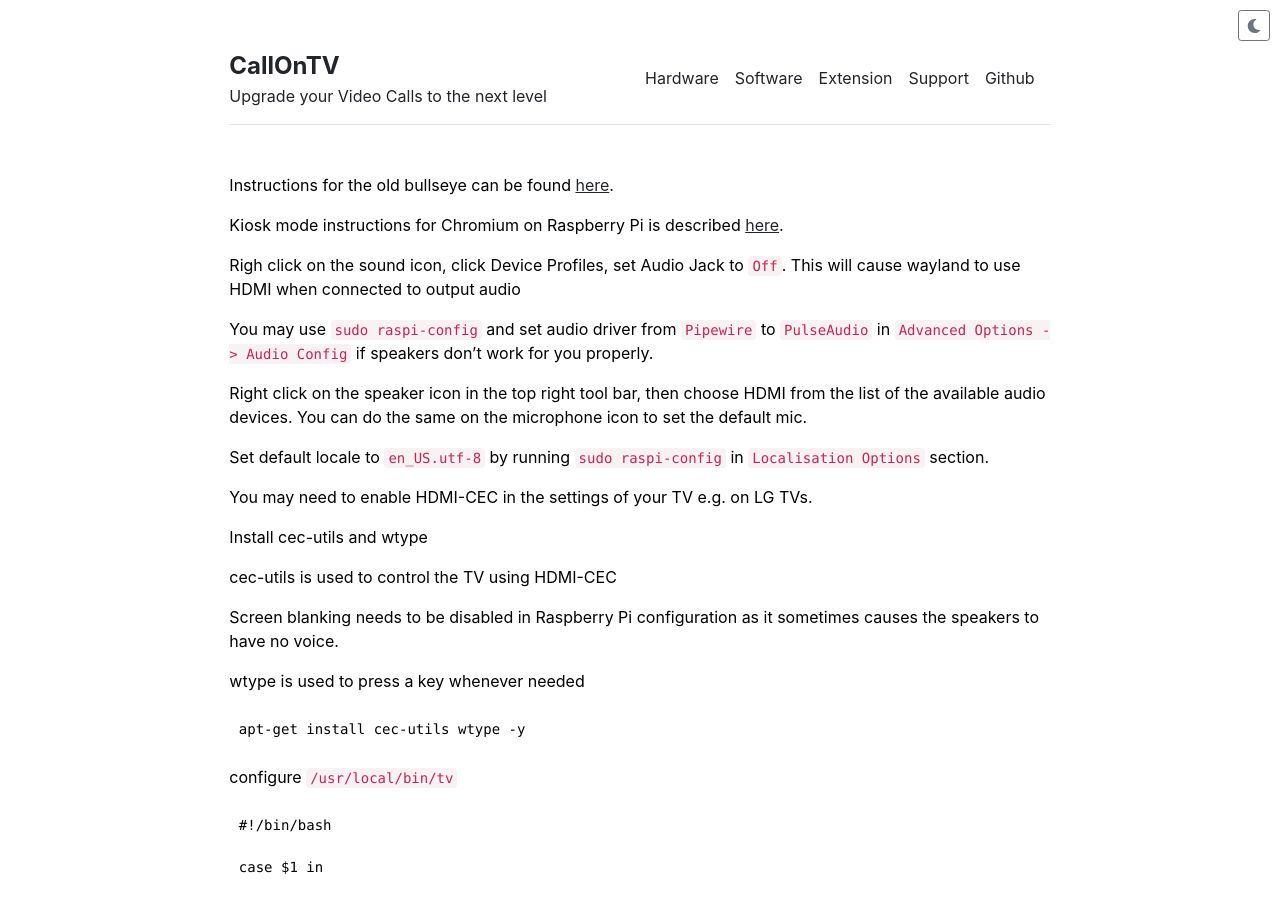
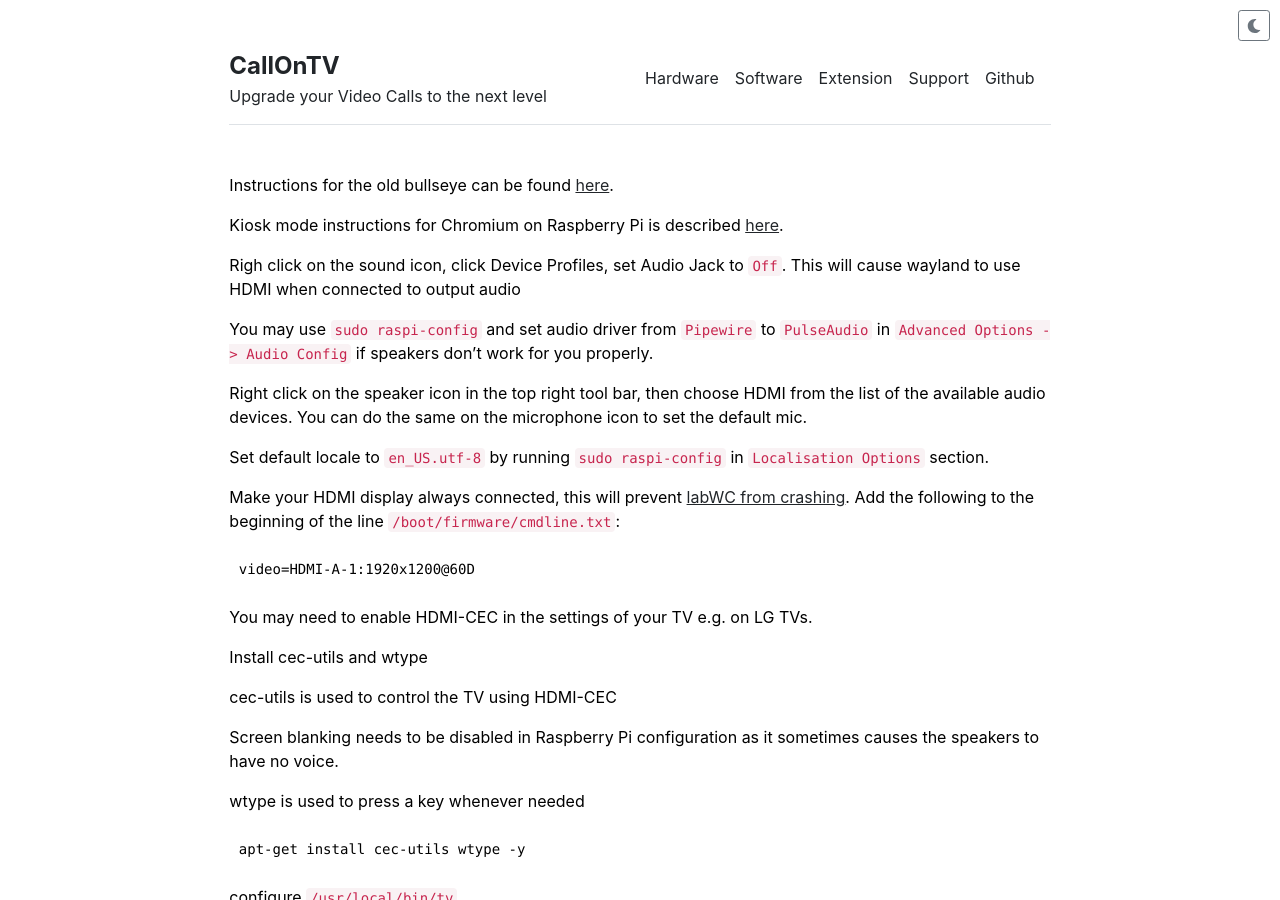
Before and after one commit to callontv/callontv.github.io, a Jekyll site: the page built from software.md, in a window 1280 px wide and 900 px high. Built offline with Jekyll 4.4.1, drawn with Linux system fonts in a browser that asks for light colours.

Commit message:
Added forced HDMI connection to avoid crash

````diff
--- a/software.md
+++ b/software.md
@@ -13,6 +13,12 @@ You may use `sudo raspi-config` and set audio driver from `Pipewire` to `PulseAu
 Right click on the speaker icon in the top right tool bar, then choose HDMI from the list of the available audio devices. You can do the same on the microphone icon to set the default mic.
 
 Set default locale to `en_US.utf-8` by running `sudo raspi-config` in `Localisation Options` section.
+
+Make your HDMI display always connected, this will prevent [labWC from crashing](https://forums.raspberrypi.com/viewtopic.php?t=328439#p1969811). Add the following to the beginning of the line `/boot/firmware/cmdline.txt`:
+
+```
+video=HDMI-A-1:1920x1200@60D
+```
 
 You may need to enable HDMI-CEC in the settings of your TV e.g. on LG TVs.
 
````
